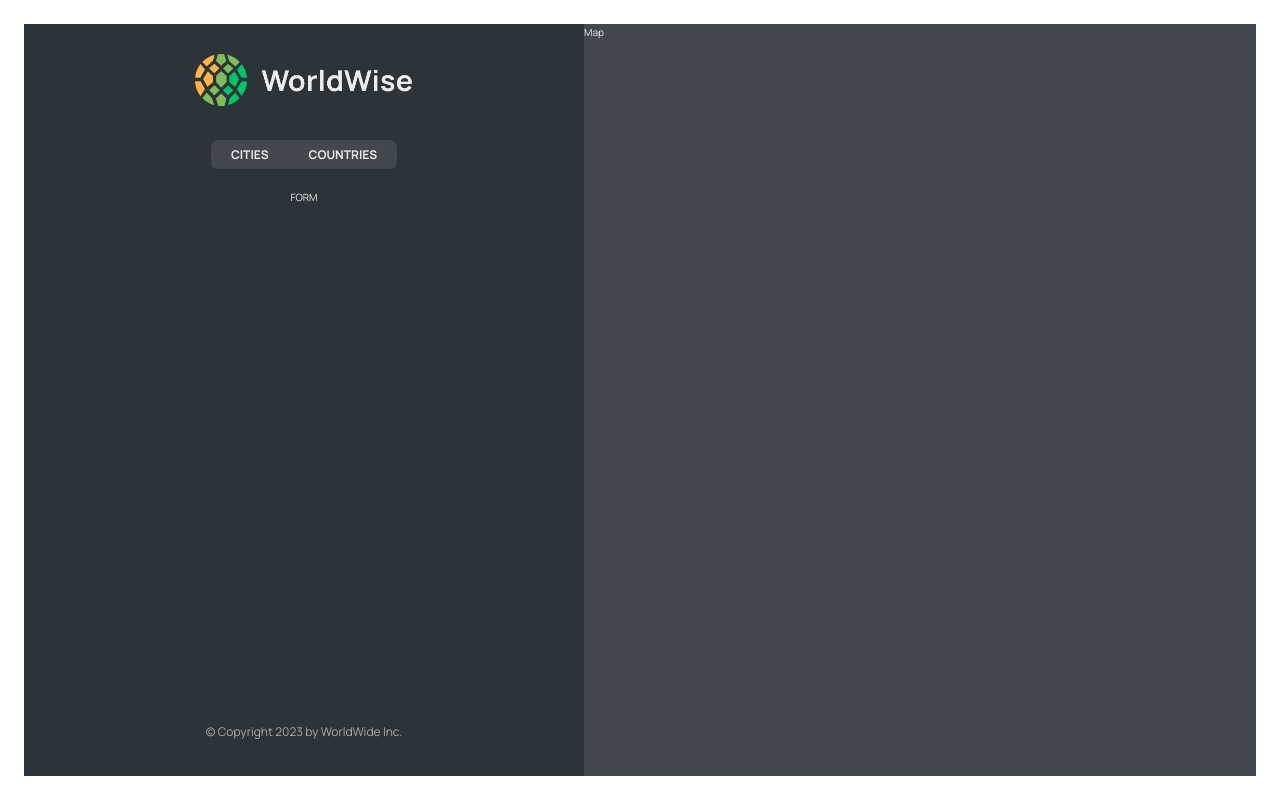
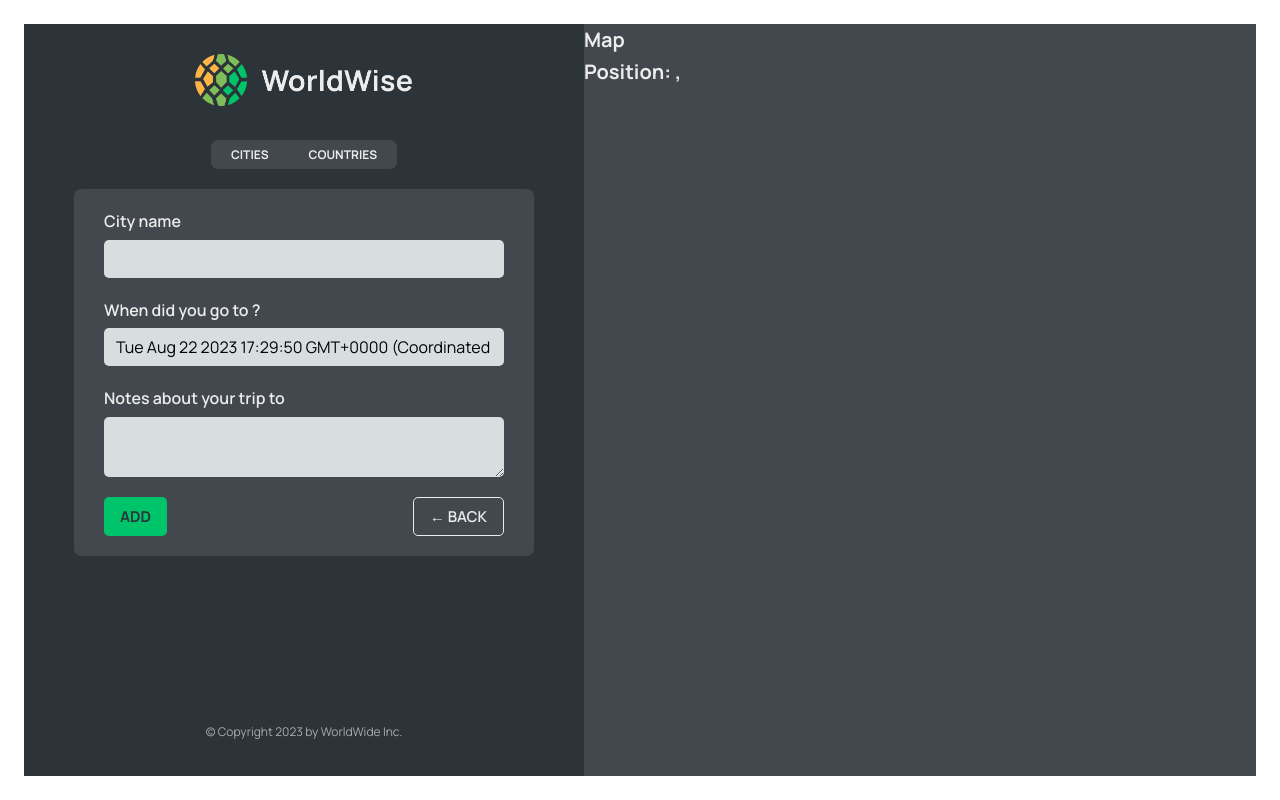
Before and after one commit to Roman-Bl/world-wide, a React (Vite) app: page /app/form in a window 1280 px wide. Built offline with nearby package versions, Linux system fonts and the light colour scheme; data requests are answered from the project's data file.

Commit message:
Saved some state to URL + add  useNavigate and <Navigate/>

```diff
--- a/src/App.jsx
+++ b/src/App.jsx
@@ -1,4 +1,4 @@
-import { BrowserRouter, Route, Routes } from "react-router-dom";
+import { BrowserRouter, Navigate, Route, Routes } from "react-router-dom";
 import Product from "./pages/Product";
 import Homepage from "./pages/Homepage";
 import Pricing from "./pages/Pricing";
@@ -8,6 +8,8 @@
 import CityList from "./components/CityList";
 import { useEffect, useState } from "react";
 import CountryList from "./components/CountryList";
+import City from "./components/City";
+import Form from "./components/Form";
 
 const BASE_URL = "http://localhost:8000";
 
@@ -36,19 +38,17 @@
       <Routes>
         <Route path="/" element={<Homepage />}></Route>
         <Route path="/app" element={<AppLayout />}>
-          <Route
-            index
-            element={<CityList cities={cities} isLoading={isLoading} />}
-          />
+          <Route index element={<Navigate to="cities" replace />} />
           <Route
             path="cities"
             element={<CityList cities={cities} isLoading={isLoading} />}
           />
+          <Route path="cities/:id" element={<City />} />
           <Route
             path="countries"
             element={<CountryList cities={cities} isLoading={isLoading} />}
           />
-          <Route path="form" element={<p>FORM</p>} />
+          <Route path="form" element={<Form />} />
         </Route>
         <Route path="/product" element={<Product />}></Route>
         <Route path="/pricing" element={<Pricing />}></Route>
--- /dev/null
+++ b/src/components/Button.jsx
@@ -0,0 +1,11 @@
+import styles from "./Button.module.css";
+
+function Button({ children, onClick, type }) {
+  return (
+    <button onClick={onClick} className={`${styles.btn} ${styles[type]}`}>
+      {children}
+    </button>
+  );
+}
+
+export default Button;
--- a/src/components/City.jsx
+++ b/src/components/City.jsx
@@ -1,3 +1,4 @@
+import { useParams } from "react-router-dom";
 import styles from "./City.module.css";
 
 const formatDate = (date) =>
@@ -17,45 +18,47 @@
     notes: "My favorite city so far!",
   };
 
+  const { id } = useParams();
+
   const { cityName, emoji, date, notes } = currentCity;
 
-  return (
-    <div className={styles.city}>
-      <div className={styles.row}>
-        <h6>City name</h6>
-        <h3>
-          <span>{emoji}</span> {cityName}
-        </h3>
-      </div>
+  return <h1>City {id}</h1>;
 
-      <div className={styles.row}>
-        <h6>You went to {cityName} on</h6>
-        <p>{formatDate(date || null)}</p>
-      </div>
+  // return (
+  //   <div className={styles.city}>
+  //     <div className={styles.row}>
+  //       <h6>City name</h6>
+  //       <h3>
+  //         <span>{emoji}</span> {cityName}
+  //       </h3>
+  //     </div>
 
-      {notes && (
-        <div className={styles.row}>
-          <h6>Your notes</h6>
-          <p>{notes}</p>
-        </div>
-      )}
+  //     <div className={styles.row}>
+  //       <h6>You went to {cityName} on</h6>
+  //       <p>{formatDate(date || null)}</p>
+  //     </div>
 
-      <div className={styles.row}>
-        <h6>Learn more</h6>
-        <a
-          href={`https://en.wikipedia.org/wiki/${cityName}`}
-          target="_blank"
-          rel="noreferrer"
-        >
-          Check out {cityName} on Wikipedia &rarr;
-        </a>
-      </div>
+  //     {notes && (
+  //       <div className={styles.row}>
+  //         <h6>Your notes</h6>
+  //         <p>{notes}</p>
+  //       </div>
+  //     )}
 
-      <div>
-        <ButtonBack />
-      </div>
-    </div>
-  );
+  //     <div className={styles.row}>
+  //       <h6>Learn more</h6>
+  //       <a
+  //         href={`https://en.wikipedia.org/wiki/${cityName}`}
+  //         target="_blank"
+  //         rel="noreferrer"
+  //       >
+  //         Check out {cityName} on Wikipedia &rarr;
+  //       </a>
+  //     </div>
+
+  //     <div></div>
+  //   </div>
+  // );
 }
 
 export default City;
--- a/src/components/CityItem.jsx
+++ b/src/components/CityItem.jsx
@@ -1,3 +1,4 @@
+import { Link } from "react-router-dom";
 import styles from "./CityItem.module.css";
 
 const formatDate = (date) =>
@@ -8,13 +9,18 @@
   }).format(new Date(date));
 
 function CityItem({ city }) {
-  const { cityName, emoji, date } = city;
+  const { cityName, emoji, date, id, position } = city;
   return (
-    <li className={styles.cityItem}>
-      <span className={styles.emoji}>{emoji}</span>
-      <h3 className={styles.name}>{cityName}</h3>
-      <time className={styles.date}>{formatDate(date)}</time>
-      <button className={styles.deleteBtn}>&times;</button>
+    <li>
+      <Link
+        className={styles.cityItem}
+        to={`${id}?lat=${position.lat}&lng=${position.lng}`}
+      >
+        <span className={styles.emoji}>{emoji}</span>
+        <h3 className={styles.name}>{cityName}</h3>
+        <time className={styles.date}>{formatDate(date)}</time>
+        <button className={styles.deleteBtn}>&times;</button>
+      </Link>
     </li>
   );
 }
--- a/src/components/Form.jsx
+++ b/src/components/Form.jsx
@@ -3,6 +3,8 @@
 import { useState } from "react";
 
 import styles from "./Form.module.css";
+import { useNavigate } from "react-router-dom";
+import Button from "./Button";
 
 export function convertToEmoji(countryCode) {
   const codePoints = countryCode
@@ -13,6 +15,8 @@
 }
 
 function Form() {
+  const navigate = useNavigate();
+
   const [cityName, setCityName] = useState("");
   const [country, setCountry] = useState("");
   const [date, setDate] = useState(new Date());
@@ -49,8 +53,16 @@
       </div>
 
       <div className={styles.buttons}>
-        <button>Add</button>
-        <button>&larr; Back</button>
+        <Button type="primary">Add</Button>
+        <Button
+          type="back"
+          onClick={(e) => {
+            e.preventDefault();
+            navigate(-1);
+          }}
+        >
+          &larr; Back
+        </Button>
       </div>
     </form>
   );
--- a/src/components/Map.jsx
+++ b/src/components/Map.jsx
@@ -1,7 +1,21 @@
+import { useNavigate, useSearchParams } from "react-router-dom";
 import styles from "./Map.module.css";
 
 function Map() {
-  return <div className={styles.mapContainer}>Map</div>;
+  const navigate = useNavigate();
+
+  const [searchParams, setSearchParams] = useSearchParams();
+  const lat = searchParams.get("lat");
+  const lng = searchParams.get("lng");
+  console.log(lat, lng);
+  return (
+    <div className={styles.mapContainer} onClick={() => navigate("form")}>
+      <h1>Map</h1>
+      <h1>
+        Position: {lat}, {lng}
+      </h1>
+    </div>
+  );
 }
 
 export default Map;
```
